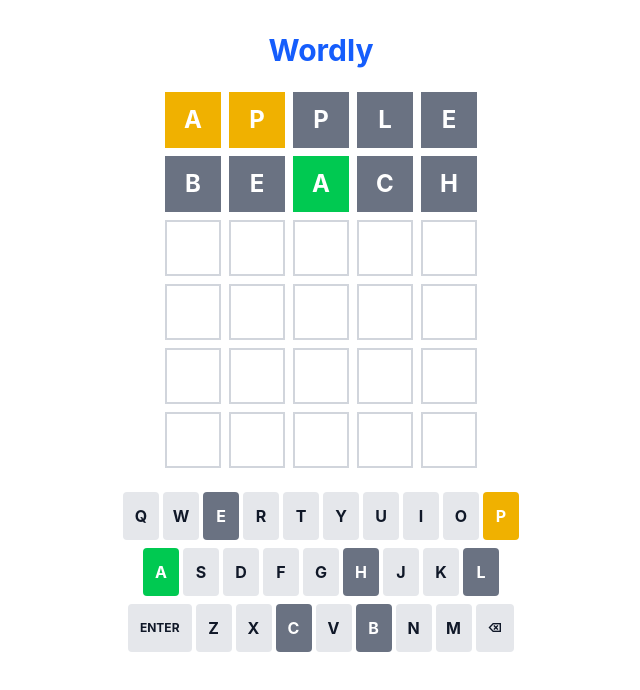
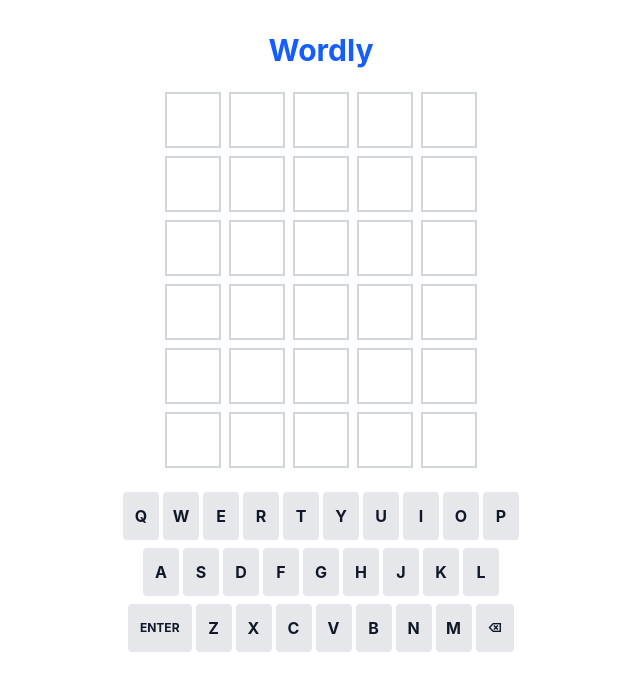
Before and after one commit to aishchuk22/wordly, a React (Vite) app in the folder client/: page / in a window 1280 px wide. Shown: the top 690 px of the page, without its empty margins (319-959 px from the left). Built offline with nearby package versions, Linux system fonts and the light colour scheme.

Commit message:
test values removed, fixed formattingissue

```diff
--- a/client/src/App.jsx
+++ b/client/src/App.jsx
@@ -5,7 +5,7 @@ import Keyboard from "./components/Keyboard";
 
 function App() {
   const [secretWord] = useState(getRandomWord);
-  const [guesses] = useState(["apple", "beach"]);
+  const [guesses] = useState([]);
   const [currentGuess] = useState("");
 
   return (
```
